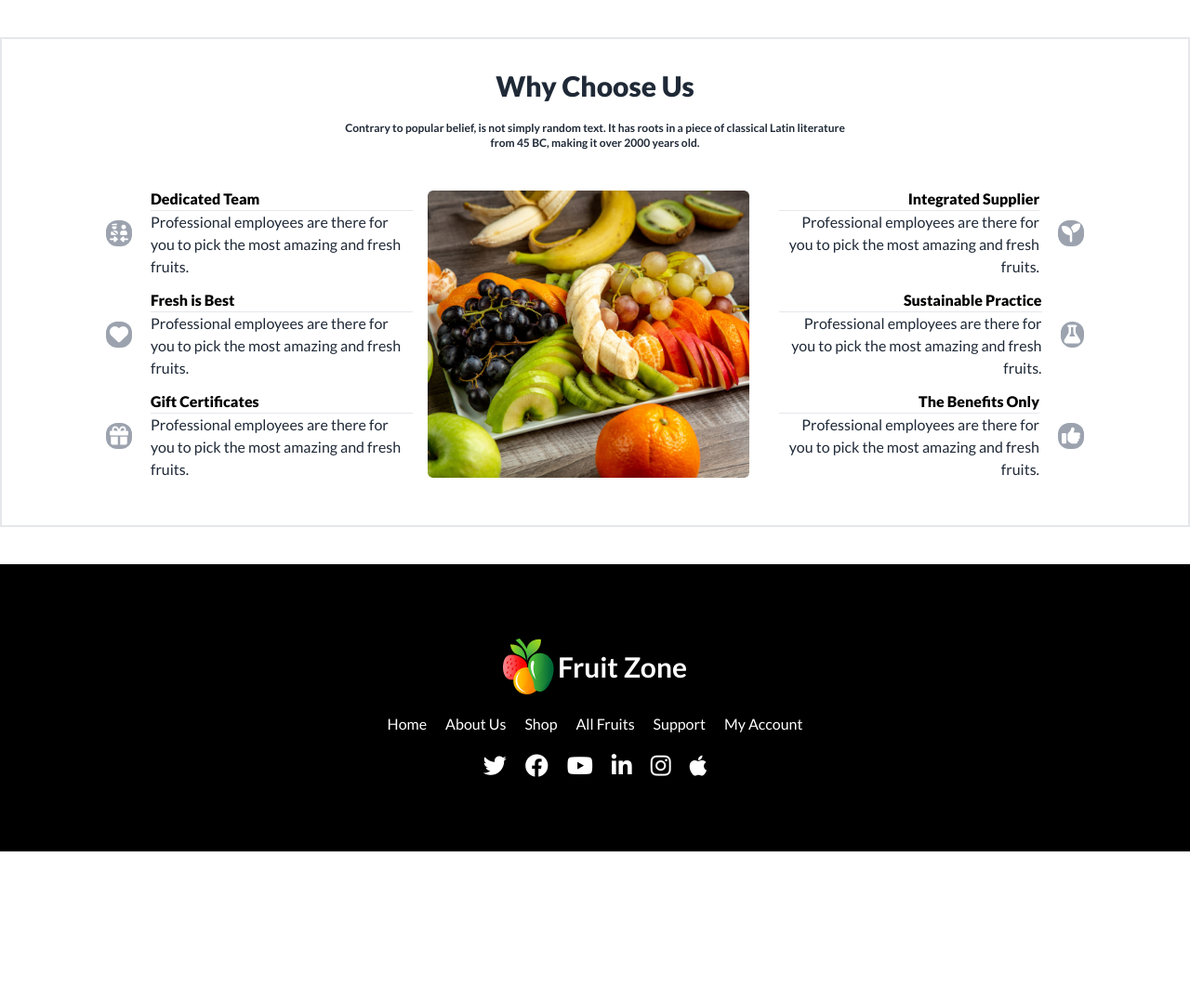
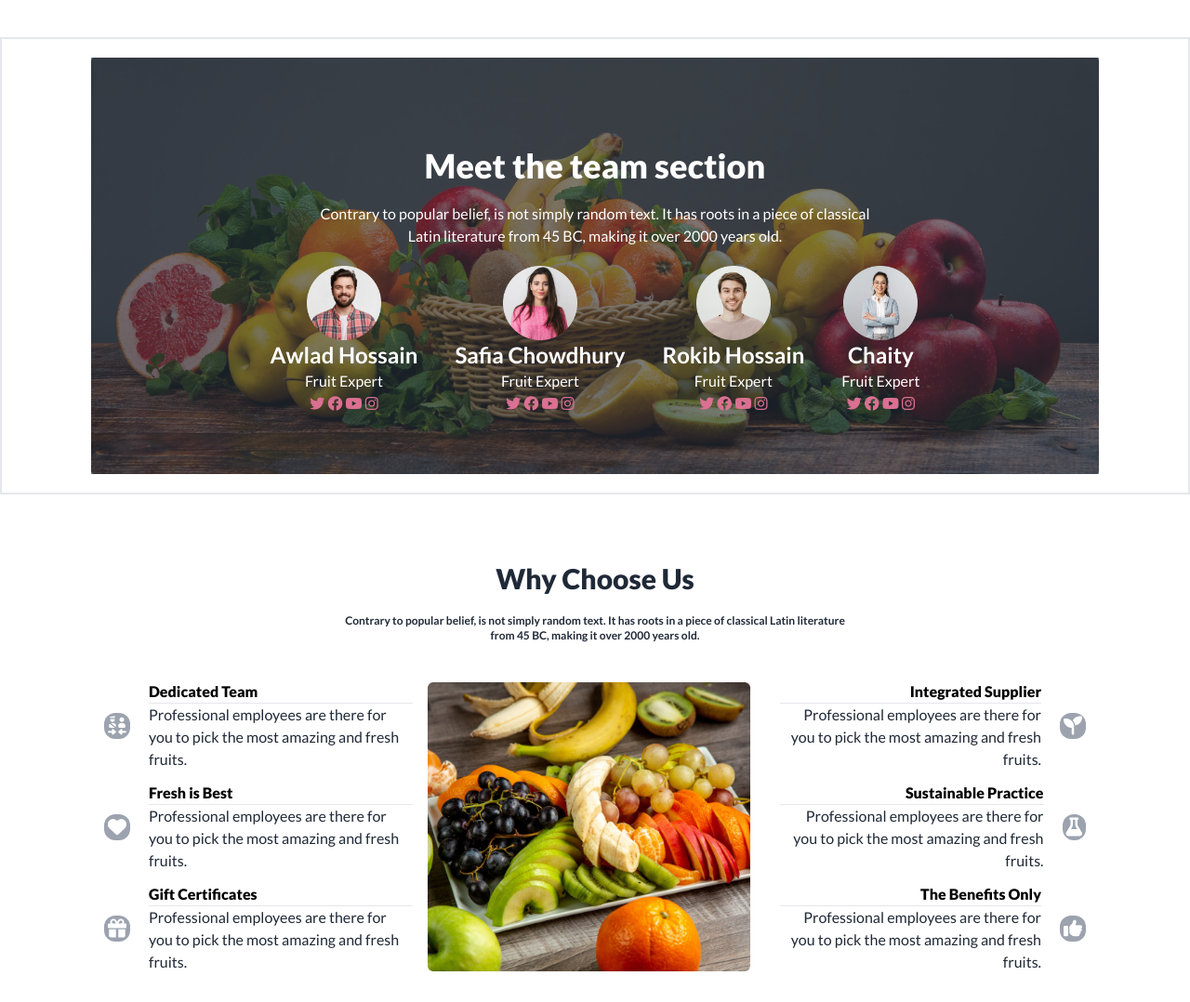
Before and after one commit to Md-Nadim-Mir/Fruit-Zone, a plain HTML site: page index.html in a window 1280 px wide. Shown: the top 1078 px of the page at 93% size. Before the commit the page ends 916 px from the top, so only its background shows below. Drawn offline with nearby package versions, Linux system fonts and the light colour scheme.

Commit message:
meet section added

```diff
--- a/index.html
+++ b/index.html
@@ -100,9 +100,111 @@
     <main>
 
 
+
+        <!-- meet the team section -->
+
+        <section class="max-w-screen-xl mx-auto px-2 md:px-16 lg:px-24 my-10 py-5 border-2">
+
+            <div class="hero" style="background-image: url(./images/banner1.png);">
+
+                <div class="hero-overlay bg-opacity-60"></div>
+
+                <div class="px-2">
+
+
+                       <div class="flex flex-col justify-center items-center text-center text-white">
+                                  <p class="text-4xl font-extrabold pt-24">Meet the team section</p>
+
+                                  <p class="py-5">Contrary to popular belief, is not simply random text. It has roots in a piece of classical <br> Latin literature from 45 BC, making it over 2000 years old.</p>
+                       </div>
+
+
+                       <div class="grid grid-cols-1 lg:flex justify-between items-center gap-10 pb-16 text-white text-center">
+
+                               <div>
+
+                                         <div class="flex items-center justify-center">
+                                            <img class="w-[80px] " src="./images/member1.png" alt="">
+                                         </div>
+
+                                        <p class="text-2xl font-semibold">Awlad Hossain</p>
+                                        <p>Fruit Expert</p>
+                                        <i class="logo fa-brands fa-twitter
+                                        fa-fade" style="color: palevioletred;font-size: 16px;"></i>
+
+                                        <i class="logo fa-brands fa-facebook fa-fade" style="color: palevioletred;font-size: 16px;"></i>
+
+                                        <i class="logo fa-brands fa-youtube fa-fade" style="color: palevioletred;font-size: 16px;"></i>
+
+                                        <i class="logo fa-brands fa-instagram fa-fade" style="color: palevioletred;font-size: 16px;"></i>
+
+                               </div>
+
+
+                               <div>
+                                <div class="flex items-center justify-center">
+                                    <img class="w-[80px] " src="./images/member2.png" alt="">
+                                 </div>
+                                <p class="text-2xl font-semibold">Safia Chowdhury</p>
+                                <p>Fruit Expert</p>
+                                <i class="logo fa-brands fa-twitter
+                                fa-fade" style="color: palevioletred;font-size: 16px;"></i>
+
+                                <i class="logo fa-brands fa-facebook fa-fade" style="color: palevioletred;font-size: 16px;"></i>
+
+                                <i class="logo fa-brands fa-youtube fa-fade" style="color: palevioletred;font-size: 16px;"></i>
+
+                                <i class="logo fa-brands fa-instagram fa-fade" style="color: palevioletred;font-size: 16px;"></i>
+
+                               </div>
+
+                               <div>
+                                <div class="flex items-center justify-center">
+                                    <img class="w-[80px] " src="./images/member3.png" alt="">
+                                 </div>
+                                <p class="text-2xl font-semibold">Rokib Hossain</p>
+                                <p>Fruit Expert</p>
+                                <i class="logo fa-brands fa-twitter
+                                fa-fade" style="color: palevioletred;font-size: 16px;"></i>
+
+                                <i class="logo fa-brands fa-facebook fa-fade" style="color: palevioletred;font-size: 16px;"></i>
+
+                                <i class="logo fa-brands fa-youtube fa-fade" style="color: palevioletred;font-size: 16px;"></i>
+
+                                <i class="logo fa-brands fa-instagram fa-fade" style="color: palevioletred;font-size: 16px;"></i>
+
+                               </div>
+
+
+                               <div>
+                                <div class="flex items-center justify-center">
+                                    <img class="w-[80px] " src="./images/member4.png" alt="">
+                                 </div>
+                                <p class="text-2xl font-semibold">Chaity</p>
+                                <p>Fruit Expert</p>
+                                <i class="logo fa-brands fa-twitter
+                                fa-fade" style="color: palevioletred;font-size: 16px;"></i>
+
+                                <i class="logo fa-brands fa-facebook fa-fade" style="color: palevioletred;font-size: 16px;"></i>
+
+                                <i class="logo fa-brands fa-youtube fa-fade" style="color: palevioletred;font-size: 16px;"></i>
+
+                                <i class="logo fa-brands fa-instagram fa-fade" style="color: palevioletred;font-size: 16px;"></i>
+
+                               </div>
+
+                       </div>
+
+
+                </div>
+              </div>
+
+        </section>
+
+
         <!-- Choose us Bonus  section  -->
 
-        <section class="max-w-screen-xl mx-auto px-8 md:px-16 lg:px-24 my-10 py-5 border-2">
+        <section class="max-w-screen-xl mx-auto px-8 md:px-16 lg:px-24 my-10 py-5">
 
             <div class="grid grid-cols-1 items-center justify-center gap-5 text-center p-3">
 
@@ -250,7 +352,7 @@
 
     <footer class="bg-black py-20">
 
-        <div class="flex gap-1 justify-center items-center">
+        <div class="flex gap-3 justify-center items-center">
             <img src="./images/logo.png" alt="">
             <h1 class="text-3xl font-bold text-white">Fruit Zone</h1>
         </div>
```
